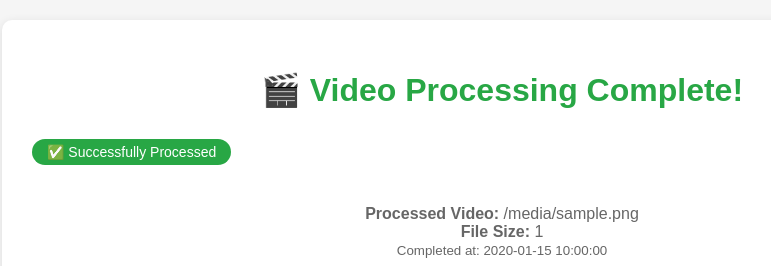
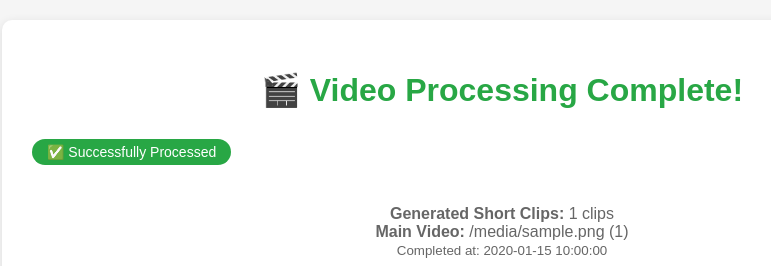
Before and after one commit to dhruv200010/automationtool, a Flask app: template templates/result.html in a window 1280 px wide. Shown: the top 266 px of the page, without its empty margins (138-909 px from the left). Run offline with Flask 2, Linux system fonts and the light colour scheme; the template is opened without the code that fills it: most values are stand-ins (such as "Sample title", 1, 10 or a date in 2020); parts of the project's set-up code (start-up, migrations or seed data) failed here and were passed over.

Commit message:
shows multiple shorts to download and eta, 10 mins auto delete

```diff
--- a/app.py
+++ b/app.py
@@ -6,7 +6,7 @@ import traceback
 from pathlib import Path
 from flask import Flask, request, jsonify, render_template_string, render_template, send_from_directory, redirect, url_for
 import logging
-from celery_app import celery_app, process_video_task, cleanup_task
+from celery_app import celery_app, process_video_task, cleanup_task, auto_cleanup_task
 
 # Add the project root to Python path
 project_root = Path(__file__).parent.absolute()
@@ -222,11 +222,23 @@ UPLOAD_TEMPLATE = """
 
             statusSpan.textContent = result.state;
 
+            // Format ETA display
+            let etaDisplay = '';
+            if (result.eta_minutes !== null && result.eta_minutes !== undefined) {
+                if (result.eta_minutes === 0) {
+                    etaDisplay = ' - Completed!';
+                } else if (result.eta_minutes === 1) {
+                    etaDisplay = ' - ETA: ~1 minute';
+                } else {
+                    etaDisplay = ` - ETA: ~${Math.round(result.eta_minutes)} minutes`;
+                }
+            }
+
             if (result.state === 'PENDING') {
-                progressText.innerHTML = '<span class="spinner"></span>Task is waiting to be processed...';
+                progressText.innerHTML = `<span class="spinner"></span>Task is waiting to be processed...${etaDisplay}`;
                 progressFill.style.width = '10%';
             } else if (result.state === 'PROGRESS') {
-                progressText.innerHTML = `<span class="spinner"></span>${result.status || 'Processing...'}`;
+                progressText.innerHTML = `<span class="spinner"></span>${result.status || 'Processing...'}${etaDisplay}`;
                 progressFill.style.width = '50%';
             } else if (result.state === 'SUCCESS') {
                 progressText.textContent = '✅ Task completed successfully!';
@@ -345,33 +357,57 @@ def get_task_status(task_id):
     try:
         task = process_video_task.AsyncResult(task_id)
 
+        # Calculate ETA for processing tasks
+        eta_minutes = None
+        if task.state in ['PENDING', 'PROGRESS']:
+            # Estimate processing time based on typical video processing
+            # Average processing time: 2-4 minutes for 1-minute videos
+            estimated_processing_time = 3  # minutes
+
+            if task.state == 'PENDING':
+                eta_minutes = estimated_processing_time
+            elif task.state == 'PROGRESS':
+                # Calculate remaining time based on progress
+                progress = task.info.get('progress', 0) if task.info else 0
+                if progress > 0:
+                    # Estimate remaining time based on progress percentage
+                    remaining_progress = 100 - progress
+                    eta_minutes = max(1, (remaining_progress / progress) * estimated_processing_time)
+                else:
+                    eta_minutes = estimated_processing_time
+
         if task.state == 'PENDING':
             response = {
                 'state': task.state,
-                'status': 'Task is waiting to be processed...'
+                'status': 'Task is waiting to be processed...',
+                'eta_minutes': eta_minutes
             }
         elif task.state == 'PROGRESS':
             response = {
                 'state': task.state,
                 'status': task.info.get('status', 'Processing...'),
-                'progress': task.info.get('progress', 0)
+                'progress': task.info.get('progress', 0),
+                'eta_minutes': eta_minutes
             }
         elif task.state == 'SUCCESS':
             response = {
                 'state': task.state,
                 'status': 'Task completed successfully!',
-                'result': task.result
+                'result': task.result,
+                'eta_minutes': 0
             }
         elif task.state == 'FAILURE':
             response = {
                 'state': task.state,
                 'status': 'Task failed',
-                'error': str(task.info)
+                'error': str(task.info),
+                'eta_minutes': None
             }
         else:
             response = {
                 'state': task.state,
-                'status': 'Unknown state'
+                'status': 'Unknown state',
+                'eta_minutes': None
             }
 
         return jsonify(response)
@@ -388,8 +424,14 @@ def get_task_result(task_id):
 
         if task.state == 'SUCCESS':
             result = task.result
-            if result.get('status') == 'SUCCESS' and result.get('output_filename'):
-                # Redirect to result page if video was processed successfully
+            if result.get('status') == 'SUCCESS' and result.get('short_clips'):
+                # Redirect to result page with short clips data
+                return redirect(url_for('show_result',
+                                      file=result['output_filename'],
+                                      video_base_name=result.get('video_base_name'),
+                                      short_clips=len(result.get('short_clips', []))))
+            elif result.get('status') == 'SUCCESS' and result.get('output_filename'):
+                # Fallback for videos without short clips
                 return redirect(url_for('show_result', file=result['output_filename']))
             else:
                 return jsonify(result)
@@ -424,6 +466,22 @@ def cleanup_task_files(task_id):
 
     except Exception as e:
         logger.error(f"Error starting cleanup task: {str(e)}")
+        return jsonify({'error': str(e)}), 500
+
+@app.route('/cleanup/<video_base_name>', methods=['POST'])
+def manual_cleanup(video_base_name):
+    """Manually trigger cleanup for a specific video"""
+    try:
+        # Start the auto-cleanup task immediately
+        task = auto_cleanup_task.delay(video_base_name)
+
+        return jsonify({
+            'message': f'Manual cleanup started for {video_base_name}',
+            'task_id': task.id
+        })
+
+    except Exception as e:
+        logger.error(f"Error starting manual cleanup: {str(e)}")
         return jsonify({'error': str(e)}), 500
 
 @app.route('/health')
@@ -483,13 +541,40 @@ def show_result():
     """Display processed video with download and logs"""
     try:
         filename = request.args.get('file')
+        video_base_name = request.args.get('video_base_name')
+
         if not filename:
             return jsonify({'error': 'No file specified'}), 400
 
         _, output_folder = get_config_paths()
+
+        # If we have video_base_name, look for short clips
+        short_clips = []
+        if video_base_name:
+            output_dir = Path(output_folder)
+            pattern = f"{video_base_name}_short_*.mp4"
+            for clip_file in output_dir.glob(pattern):
+                if clip_file.is_file():
+                    clip_size = round(clip_file.stat().st_size / (1024 * 1024), 2)
+                    short_clips.append({
+                        'filename': clip_file.name,
+                        'url': f'/output/{clip_file.name}',
+                        'size': f"{clip_size} MB"
+                    })
+            # Sort clips by name (short_1, short_2, etc.)
+            short_clips.sort(key=lambda x: x['filename'])
+
+        # Main video info
         video_path = Path(output_folder) / filename
-        if not video_path.exists():
-            return jsonify({'error': f'Video file not found: {filename}'}), 404
+        main_video = None
+        if video_path.exists():
+            file_size = video_path.stat().st_size
+            file_size_mb = round(file_size / (1024 * 1024), 2)
+            main_video = {
+                'filename': filename,
+                'url': f'/output/{filename}',
+                'size': f"{file_size_mb} MB"
+            }
 
         # Read logs from pipeline.log
         log_file = Path('pipeline.log')
@@ -501,18 +586,14 @@ def show_result():
             except Exception as e:
                 logs = f"Error reading logs: {str(e)}"
 
-        # Get file info
-        file_size = video_path.stat().st_size if video_path.exists() else 0
-        file_size_mb = round(file_size / (1024 * 1024), 2)
-
         # Get current timestamp
         from datetime import datetime
         timestamp = datetime.now().strftime("%Y-%m-%d %H:%M:%S")
 
         return render_template('result.html',
-                             video_url=f'/output/{filename}',
-                             filename=filename,
-                             file_size=f"{file_size_mb} MB",
+                             main_video=main_video,
+                             short_clips=short_clips,
+                             video_base_name=video_base_name,
                              timestamp=timestamp,
                              logs=logs)
     except Exception as e:
--- a/templates/result.html
+++ b/templates/result.html
@@ -102,23 +102,57 @@
         <div class="status-badge">✅ Successfully Processed</div>
 
         <div style="text-align: center; margin: 20px 0; color: #666;">
-            <strong>Processed Video:</strong> {{ filename }}<br>
-            <strong>File Size:</strong> {{ file_size }}<br>
+            {% if short_clips %}
+                <strong>Generated Short Clips:</strong> {{ short_clips|length }} clips<br>
+                {% if main_video %}
+                    <strong>Main Video:</strong> {{ main_video.filename }} ({{ main_video.size }})<br>
+                {% endif %}
+            {% elif main_video %}
+                <strong>Processed Video:</strong> {{ main_video.filename }}<br>
+                <strong>File Size:</strong> {{ main_video.size }}<br>
+            {% endif %}
             <small>Completed at: {{ timestamp }}</small>
         </div>
 
+        {% if short_clips %}
+            <div style="margin: 30px 0;">
+                <h3 style="text-align: center; color: #333; margin-bottom: 20px;">🎬 Short Clips Generated</h3>
+
+                {% for clip in short_clips %}
+                <div style="border: 1px solid #ddd; border-radius: 8px; margin: 20px 0; padding: 20px; background: #fafafa;">
+                    <div style="text-align: center; margin-bottom: 15px;">
+                        <strong>{{ clip.filename }}</strong> ({{ clip.size }})
+                    </div>
+
+                    <div class="video-container">
+                        <video width="500" controls>
+                            <source src="{{ clip.url }}" type="video/mp4">
+                            Your browser does not support the video tag.
+                        </video>
+                    </div>
+
+                    <div style="text-align: center; margin-top: 15px;">
+                        <a href="{{ clip.url }}" download class="download-btn" style="padding: 10px 20px; font-size: 14px;">
+                            📥 Download {{ clip.filename }}
+                        </a>
+                    </div>
+                </div>
+                {% endfor %}
+            </div>
+        {% elif main_video %}
             <div class="video-container">
                 <video width="600" controls>
-                <source src="{{ video_url }}" type="video/mp4">
+                    <source src="{{ main_video.url }}" type="video/mp4">
                     Your browser does not support the video tag.
                 </video>
             </div>
 
             <div class="download-section">
-            <a href="{{ video_url }}" download class="download-btn">
+                <a href="{{ main_video.url }}" download class="download-btn">
                     📥 Download Processed Video
                 </a>
             </div>
+        {% endif %}
 
         <div class="logs-section">
             <h3 class="logs-header">🪵 Processing Logs:</h3>
```
Also changed, not shown: celery_app.py (+111 -15 lines). Lines whose indentation alone changed are shown as unchanged.
